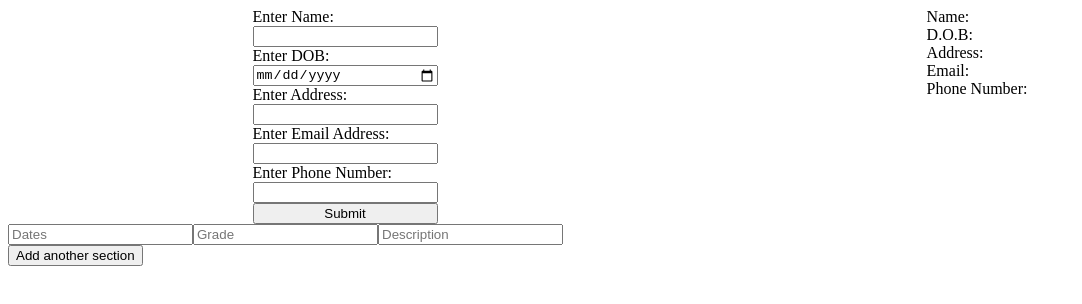
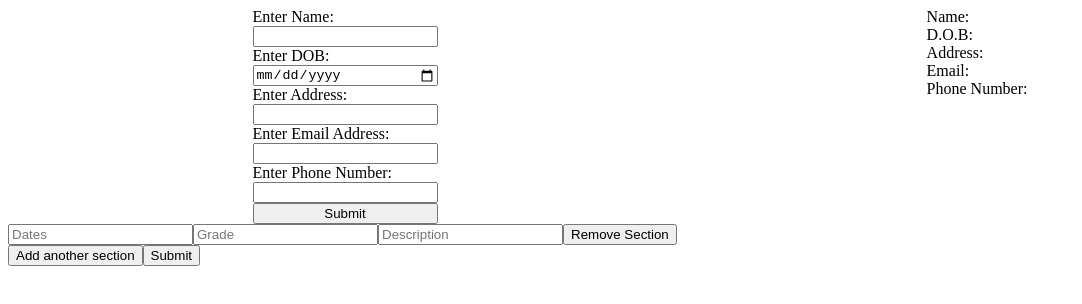
Before and after one commit to dunsd/cv-project, a React (Create React App) app: page / in a window 1280 px wide. Shown: the top 304 px of the page, without its empty margins (0-1082 px from the left). Built offline with nearby package versions, Linux system fonts and the light colour scheme.

Commit message:
Add remove button for education sections

```diff
--- a/src/components/EducationForm.js
+++ b/src/components/EducationForm.js
@@ -23,6 +23,12 @@ const EducationForm = ({userEdu}) => {
 
     const onEduSubmit = (e) => {
         e.preventDefault();
+    }
+
+    const removeEdu = (index) => {
+        let data = [...eduInputs];
+        data.splice(index, 1);
+        setEduInputs(data);
     }
 
     return (
@@ -54,10 +60,12 @@ const EducationForm = ({userEdu}) => {
                             value={input.desc}
                             onChange={event => onEduChange(index, event)}
                         />
+                        <button onClick={() => removeEdu(index)}>Remove Section</button>
                     </div>
                 )
             })}
             <button onClick={addSection}>Add another section</button>
+            <button onClick={onEduSubmit}>Submit</button>
         </form>
     )
 }
```
